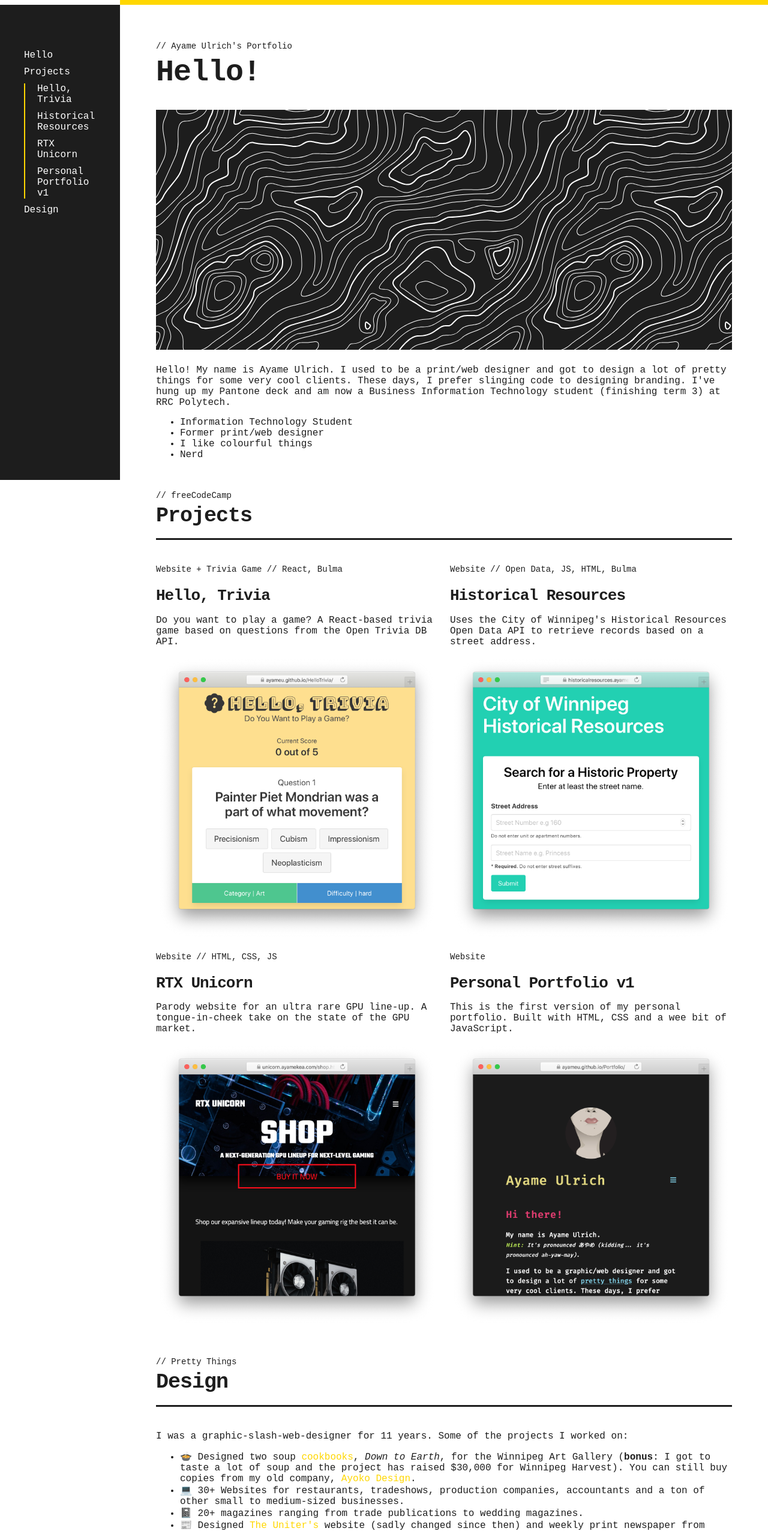
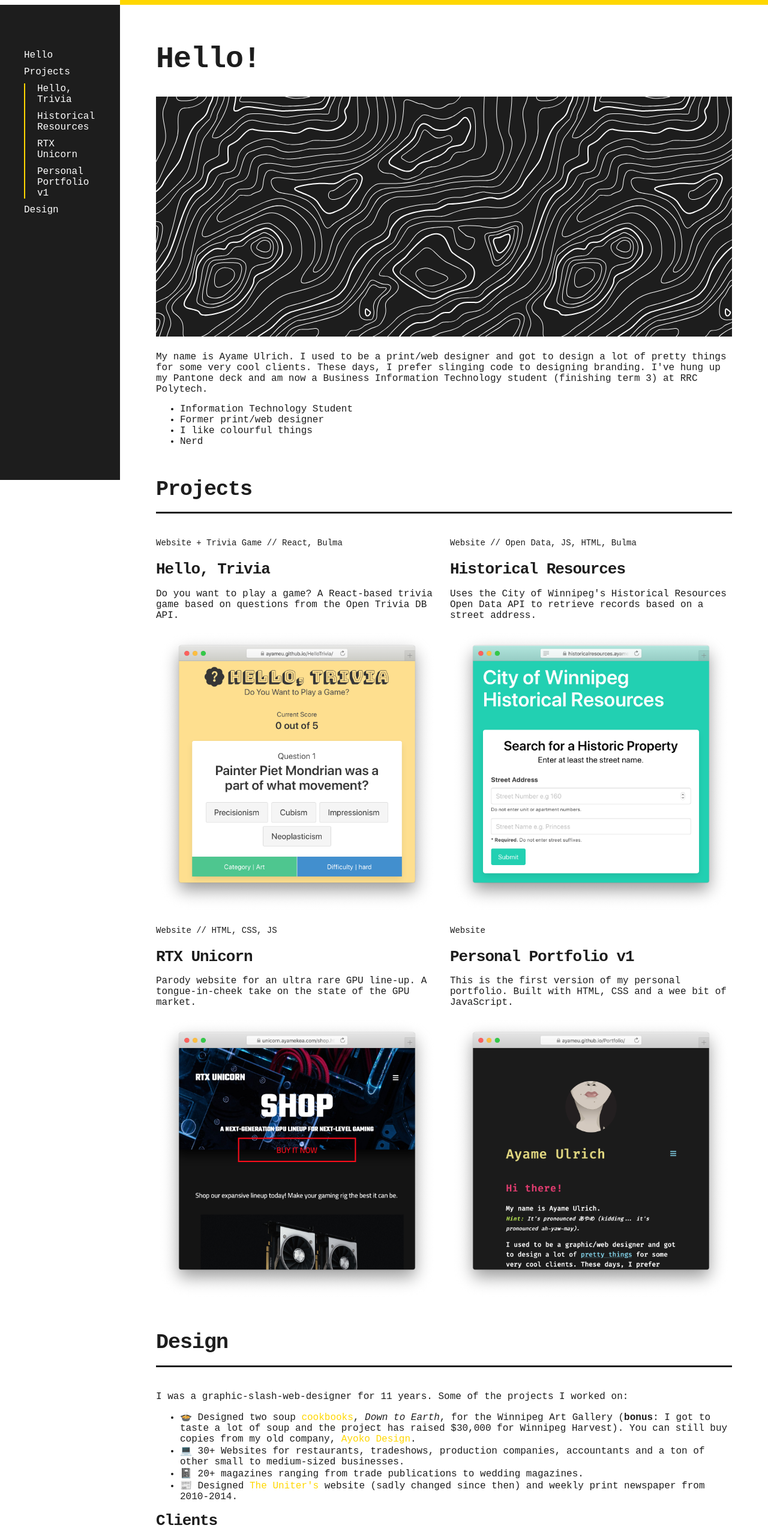
Before and after one commit to AyameU/portfolio-react, a React (Create React App) app: page /portfolio-react/ in a window 1280 px wide. Shown: the top 2552 px of the page at 60% size. Built offline with nearby package versions, Linux system fonts and the light colour scheme.

Commit message:
Removed subheads from sections

```diff
--- a/src/sections/Design.js
+++ b/src/sections/Design.js
@@ -2,7 +2,6 @@ const Design = () => (
     <>
         <section id="design">
             <header className="section-header">
-				<span className="accent">// Pretty Things</span>
 				<h3>Design</h3>
 			</header>
             <p>I was a graphic-slash-web-designer for 11 years. Some of the projects I worked on:</p>
--- a/src/sections/Home.js
+++ b/src/sections/Home.js
@@ -11,11 +11,10 @@ const Home = () => (
         <main>
 			<section id="welcome-section">
 				<header>
-					<span className="accent">// Ayame Ulrich's Portfolio</span>
 					<h1>Hello!</h1>
 				</header>
 				<figure className="welcome"></figure>
-				<p>Hello! My name is Ayame Ulrich. I used to be a print/web designer and got to design a lot of pretty things for some very cool clients. These days, I prefer slinging code to designing branding. I've hung up my Pantone deck and am now a Business Information Technology student (finishing term 3) at RRC Polytech.</p>
+				<p>My name is Ayame Ulrich. I used to be a print/web designer and got to design a lot of pretty things for some very cool clients. These days, I prefer slinging code to designing branding. I've hung up my Pantone deck and am now a Business Information Technology student (finishing term 3) at RRC Polytech.</p>
 				<ul className="list">
 					<li>Information Technology Student</li>
 					<li>Former print/web designer</li>
--- a/src/sections/Portfolio.js
+++ b/src/sections/Portfolio.js
@@ -5,7 +5,6 @@ const Portfolio = () => (
     <>
         <section id="projects">
 			<header className="section-header">
-				<span className="accent">// freeCodeCamp</span>
 				<h3>Projects</h3>
 			</header>
 
```
